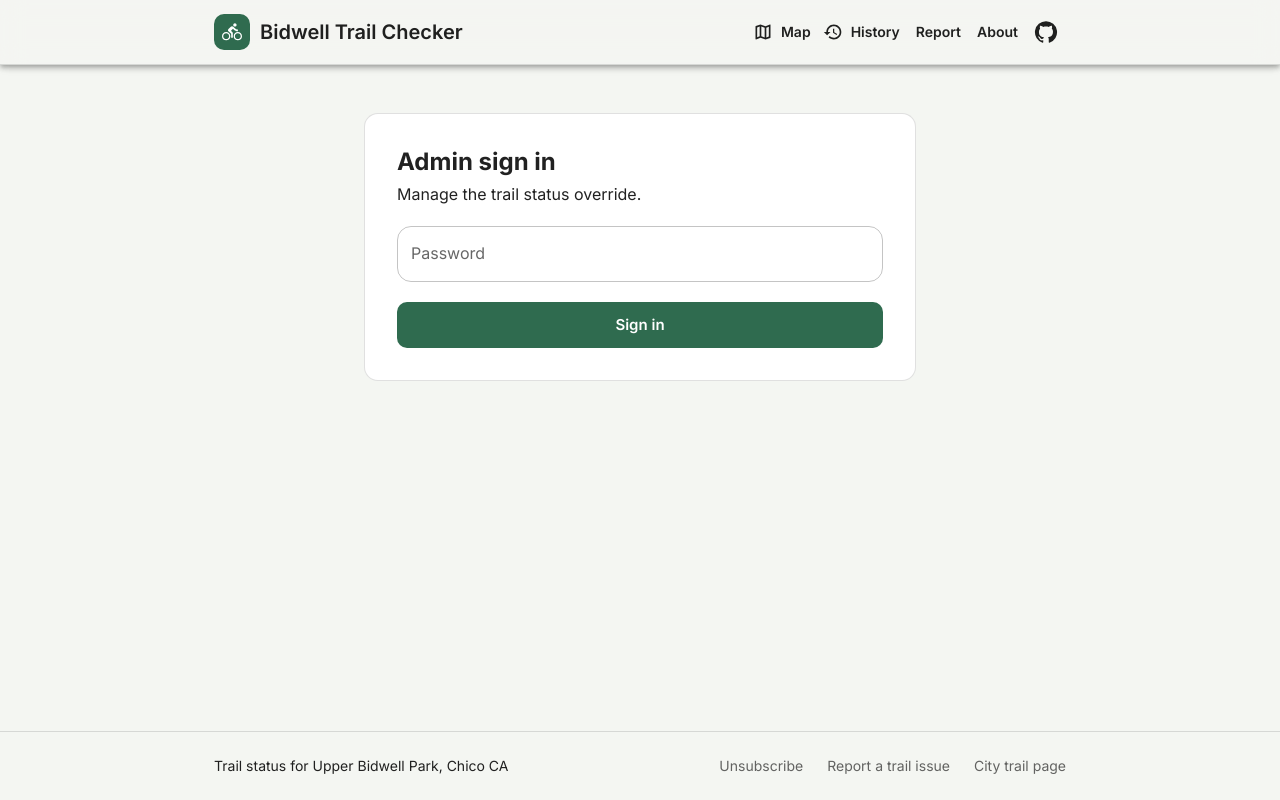
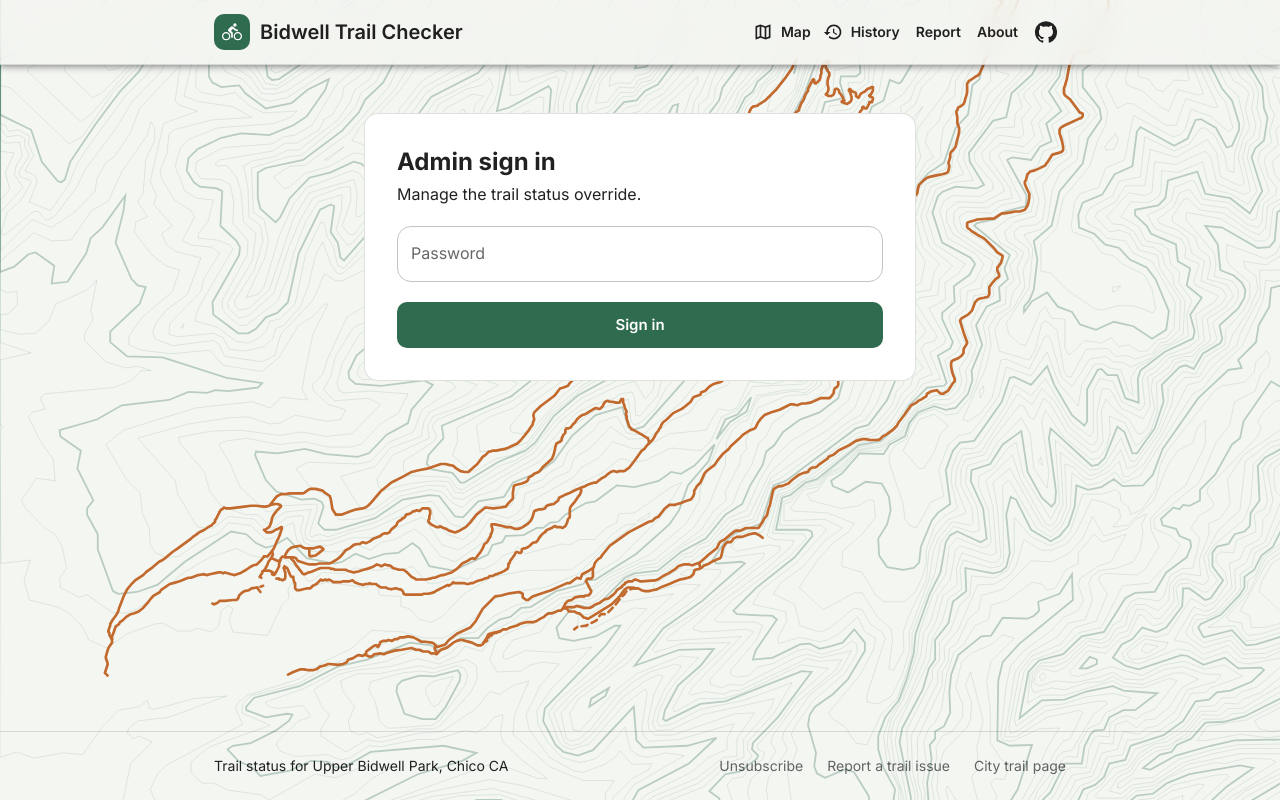
Before and after one commit to gbettencourt/BidwellTrailChecker, a React (Vite) app in the folder client/: page /admin in a window 1280 px wide. Built offline with nearby package versions, Linux system fonts and the light colour scheme.

Commit message:
Add topographic background on large screens

```diff
--- a/client/src/index.css
+++ b/client/src/index.css
@@ -3,3 +3,20 @@ body {
 	-webkit-font-smoothing: antialiased;
 	-moz-osx-font-smoothing: grayscale;
 }
+
+/* Topographic background (real park contours + Upper Park trails, Strava Town excluded), large screens only. */
+@media (min-width: 1024px) {
+	body {
+		background-image: url('/topo-bg-light.svg');
+		background-size: cover;
+		background-position: center;
+		background-attachment: fixed;
+		background-repeat: no-repeat;
+	}
+}
+
+@media (min-width: 1024px) and (prefers-color-scheme: dark) {
+	body {
+		background-image: url('/topo-bg-dark.svg');
+	}
+}
```
Also changed, not shown: client/public/topo-bg-dark.svg (added), client/public/topo-bg-light.svg (added).
